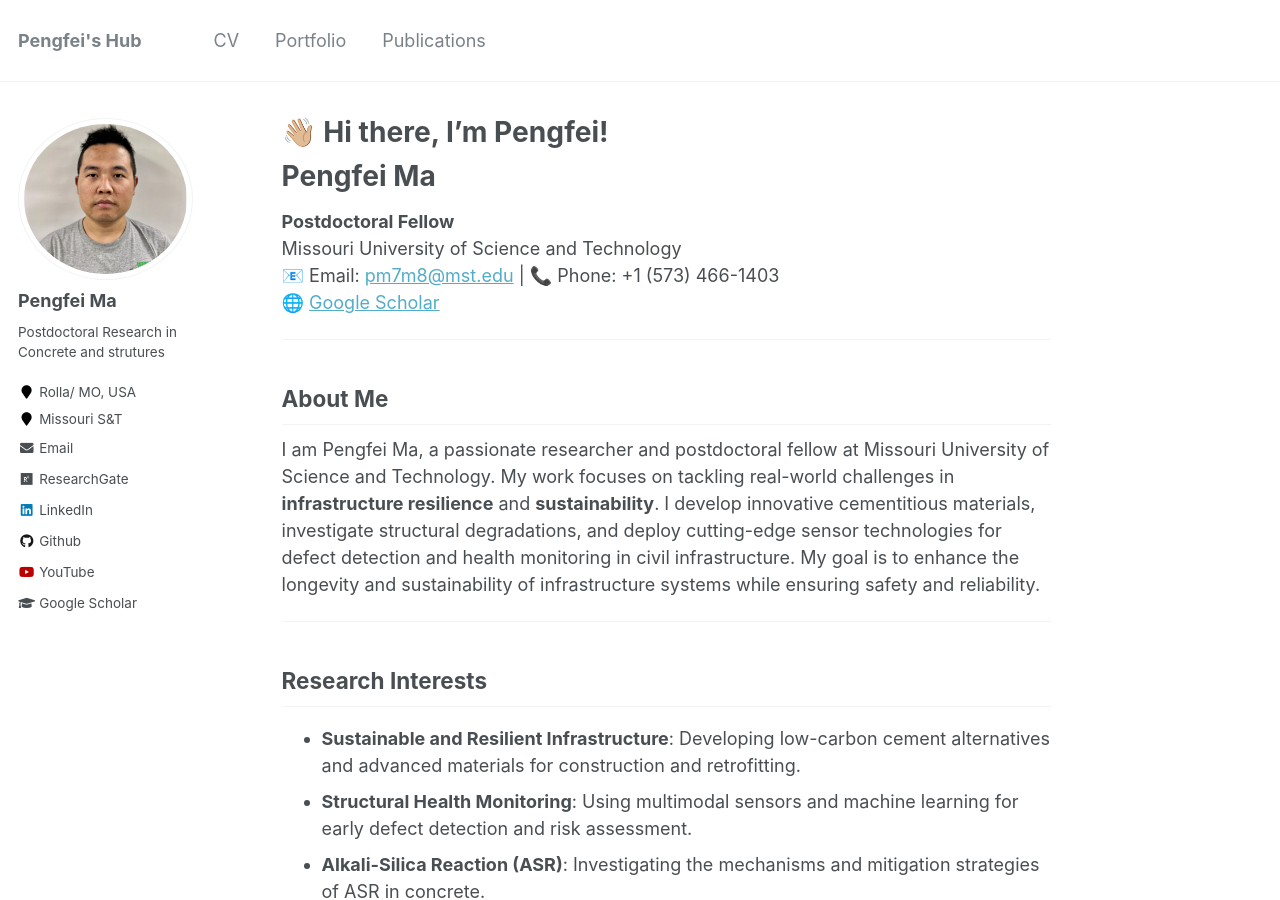
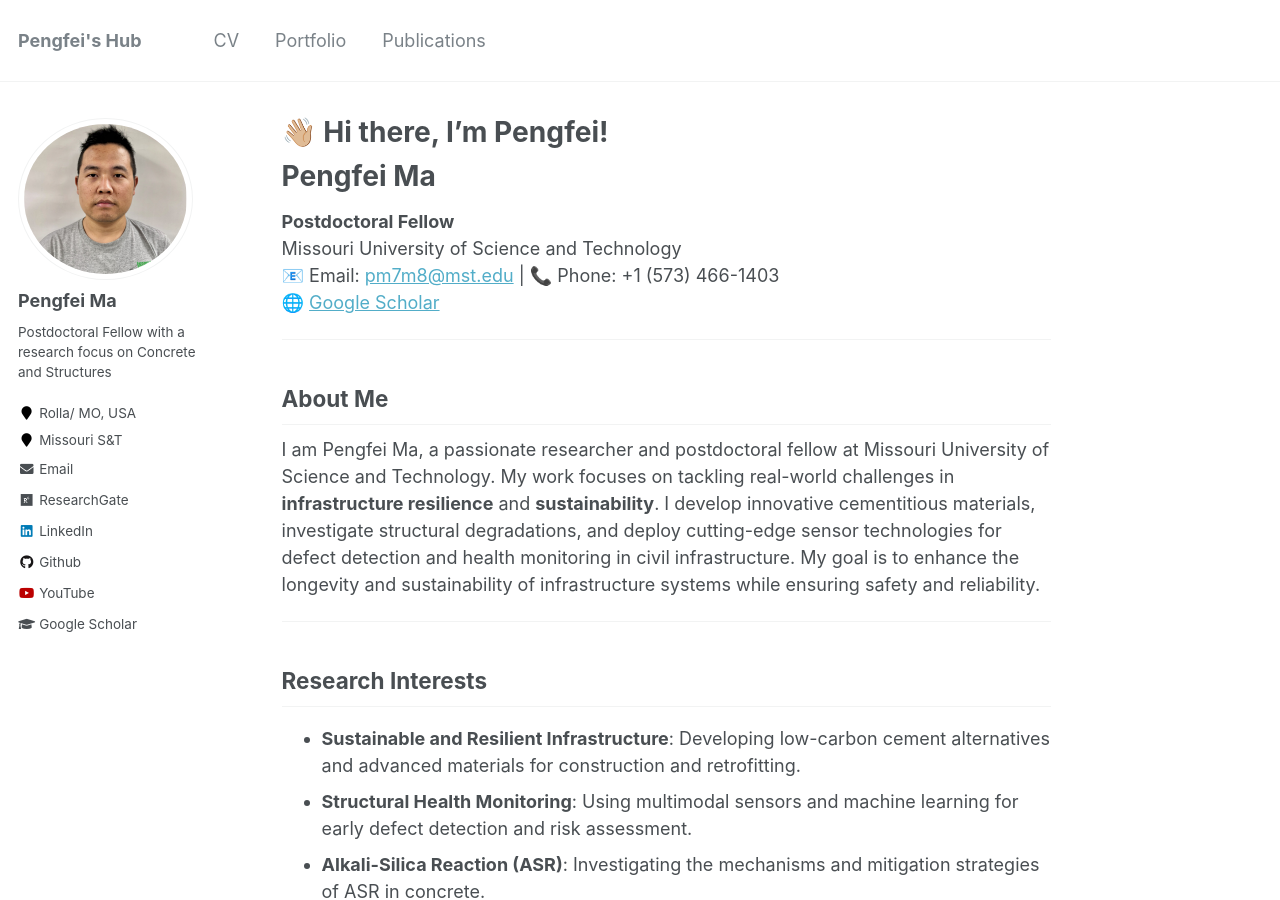
Before and after one commit to KyleMMA/KyleMMA.github.io, a Jekyll site: the page built from _pages/about.md, in a window 1280 px wide and 900 px high. Built offline with Jekyll 4.4.1, drawn with Linux system fonts in a browser that asks for light colours.

Commit message:
Update _config.yml

```diff
--- a/_config.yml
+++ b/_config.yml
@@ -82,7 +82,7 @@ analytics:
 author:
   name             : "Pengfei Ma"
   avatar           : "Profile_photoM.png"
-  bio              : "Postdoctoral Research in Concrete and strutures"
+  bio              : "Postdoctoral Fellow with a research focus on Concrete and Structures"
   location         : "Rolla/ MO, USA"
   employer         : "Missouri S&T"
   pubmed           :
```
